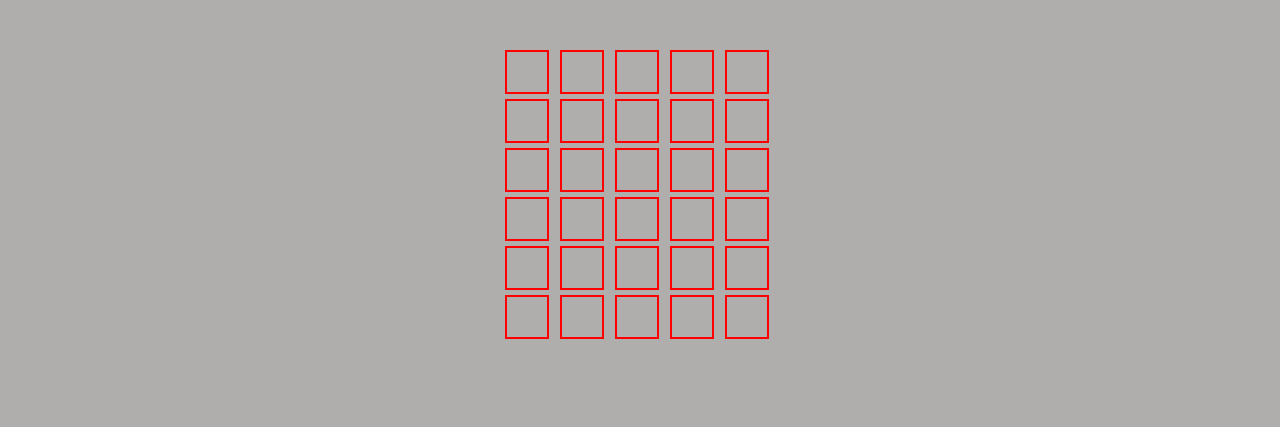
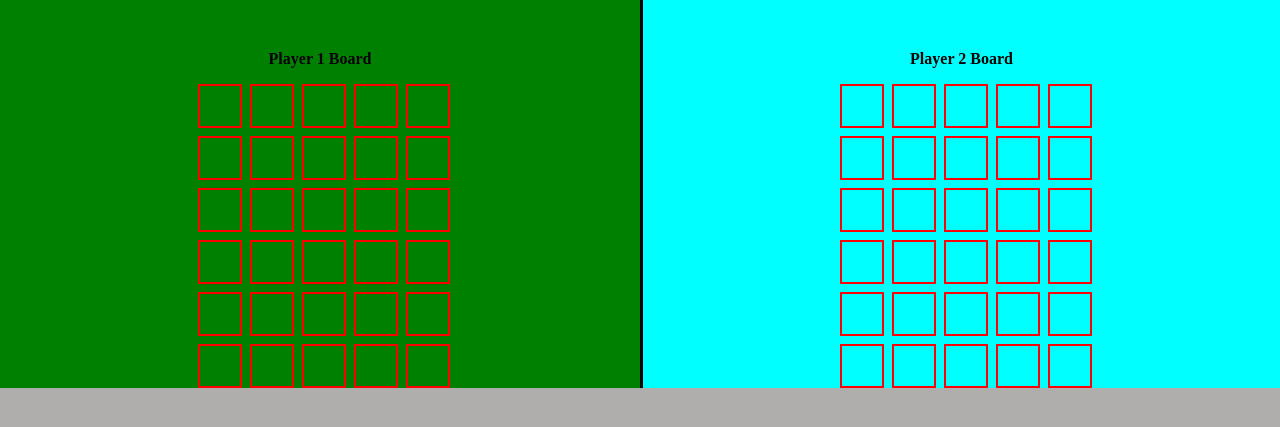
Before and after one commit to N00dles123/multi-wordle, a PHP site: page / in a window 1280 px wide. Shown: the part 32-459 px from the top of the page. Run offline with PHP 8.4, Linux system fonts and the light colour scheme.

Commit message:
Create multiplayer layout skeleton.

```diff
--- a/css/style.css
+++ b/css/style.css
@@ -42,26 +42,47 @@ body{
 #gamespace {
   display: flex;
   flex-direction: column;
+  justify-content: center;
+  align-items: center;
   padding: 0;
 }
 
-#board-container {
-  display: flex;
+#game-container {
+  display: grid;
+  grid-template-columns: repeat(2, 50%);
+  flex-wrap: nowrap;
+  width: 100%;
+  min-width: 75%;
+  height: 100%;
+}
+
+.board-container {
+  display: grid;
+  flex-direction: row;
   padding-top: 50px;
   justify-content: center;
   align-items: center;
 }
 
-#board {
+.board-title {
+    font-weight: bold;
+}
+
+.board {
   display: grid;
   grid-template-rows: repeat(6, 1fr);
-  grid-gap: 5px;
+  grid-gap: .5em;
+  padding-top: 1em;
+  top:50%;
+  left: 50%;
+  overflow: hidden;
 }
 
 .row {
   display: grid;
-  grid-template-columns: repeat(5, 50px);
-  grid-gap: 5px;
+  grid-template-columns: repeat(5, 1fr);
+  grid-gap: .5em;
+  padding-left: .5em;
 }
 
 .guess-box {
@@ -69,3 +90,15 @@ body{
   width: 40px;
   height: 40px;
 }
+
+.l-border {
+  border-left: solid black 3px;
+}
+
+.board-l {
+  background-color: green;
+}
+
+.board-r {
+  background-color: cyan;
+}
--- a/index.html
+++ b/index.html
@@ -13,8 +13,57 @@
             <div class="nav-right"> Account </div>
         </nav>
         <div id="gamespace">
-            <div id="board-container">
-              <div id="board">
+          <div id = "game-container">
+            <div id="player1-container" class="board-container board-l">
+              <div class="board-title"> Player 1 Board </div>
+              <div id="player1-board" class="board">
+                <div class="row">
+                  <div class="guess-box"></div>
+                  <div class="guess-box"></div>
+                  <div class="guess-box"></div>
+                  <div class="guess-box"></div>
+                  <div class="guess-box"></div>
+                </div>
+                <div class="row">
+                  <div class="guess-box"></div>
+                  <div class="guess-box"></div>
+                  <div class="guess-box"></div>
+                  <div class="guess-box"></div>
+                  <div class="guess-box"></div>
+                </div>
+                <div class="row">
+                  <div class="guess-box"></div>
+                  <div class="guess-box"></div>
+                  <div class="guess-box"></div>
+                  <div class="guess-box"></div>
+                  <div class="guess-box"></div>
+                </div>
+                <div class="row">
+                  <div class="guess-box"></div>
+                  <div class="guess-box"></div>
+                  <div class="guess-box"></div>
+                  <div class="guess-box"></div>
+                  <div class="guess-box"></div>
+                </div>
+                <div class="row">
+                  <div class="guess-box"></div>
+                  <div class="guess-box"></div>
+                  <div class="guess-box"></div>
+                  <div class="guess-box"></div>
+                  <div class="guess-box"></div>
+                </div>
+                <div class="row">
+                  <div class="guess-box"></div>
+                  <div class="guess-box"></div>
+                  <div class="guess-box"></div>
+                  <div class="guess-box"></div>
+                  <div class="guess-box"></div>
+                </div>
+              </div>
+            </div>
+            <div id="player2-container" class="board-container board-r l-border">
+              <div class="board-title"> Player 2 Board </div>
+              <div id="player2-board" class="board">
                 <div class="row">
                   <div class="guess-box"></div>
                   <div class="guess-box"></div>
@@ -60,5 +109,6 @@
               </div>
             </div>
         </div>
+      </div>
     </body>
 </html>
```
